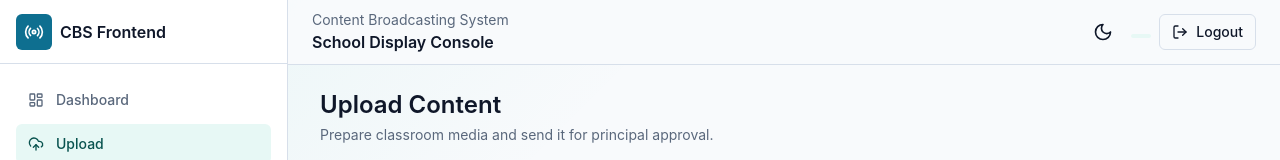
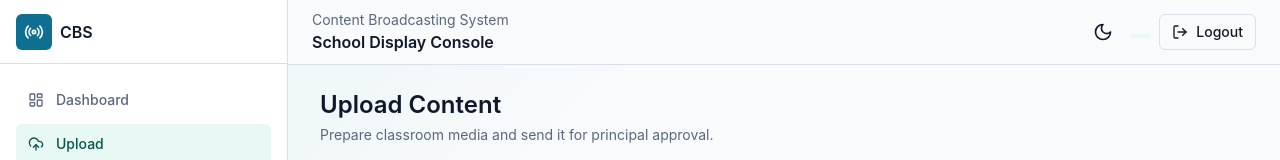
Before and after one commit to sanjayyy-y/Content-Broadcasting-System-Frontend, a Next.js app: page /upload in a window 1280 px wide. Shown: the top 160 px of the page. Built offline with nearby package versions, Linux system fonts and the light colour scheme.

Commit message:
Update sidebar brand label to abbreviation

```diff
--- a/src/components/common/Sidebar.jsx
+++ b/src/components/common/Sidebar.jsx
@@ -38,7 +38,7 @@ export function Sidebar({ open, onClose }) {
             <span className="flex h-9 w-9 items-center justify-center rounded-md bg-primary text-primary-foreground">
               <Radio className="h-5 w-5" />
             </span>
-            CBS Frontend
+            CBS
           </Link>
           <Button variant="ghost" size="icon" className="lg:hidden" onClick={onClose} aria-label="Close menu">
             <X className="h-5 w-5" />
```
